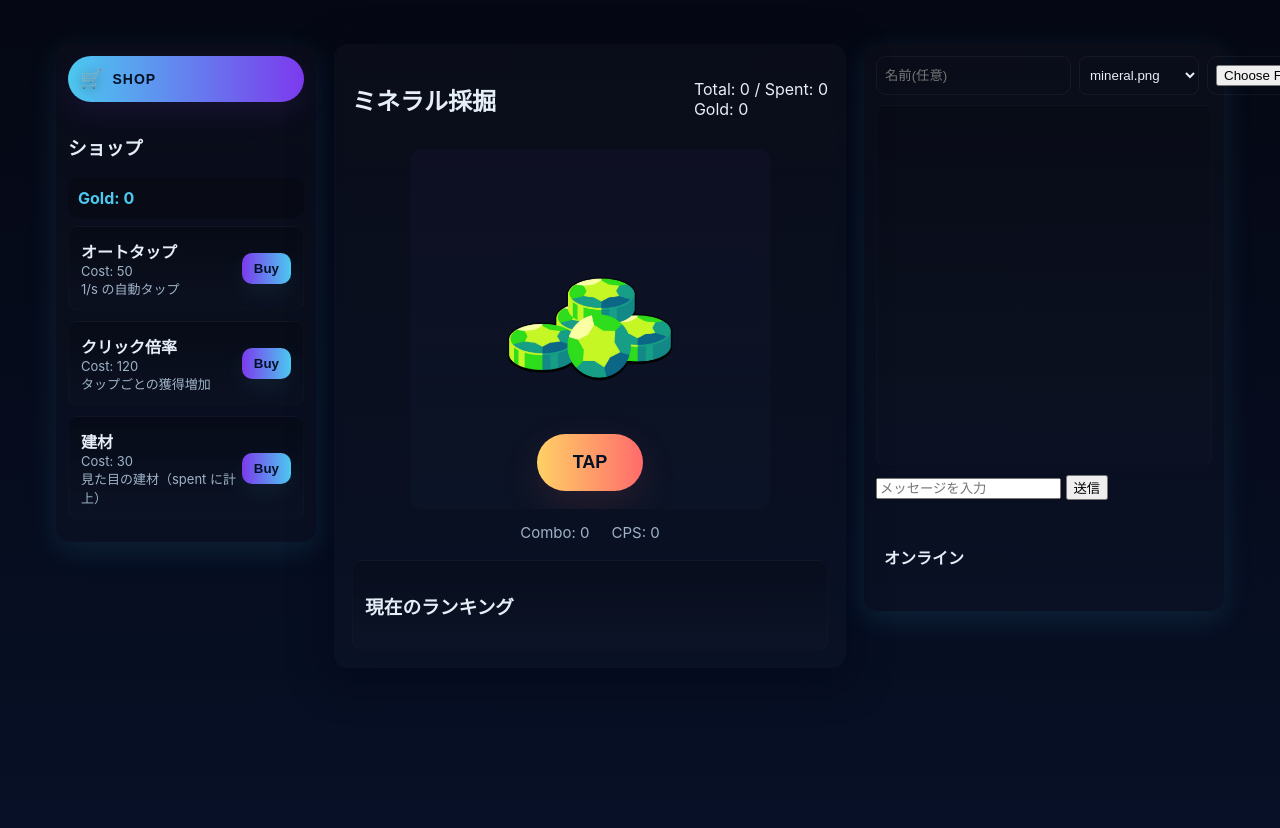
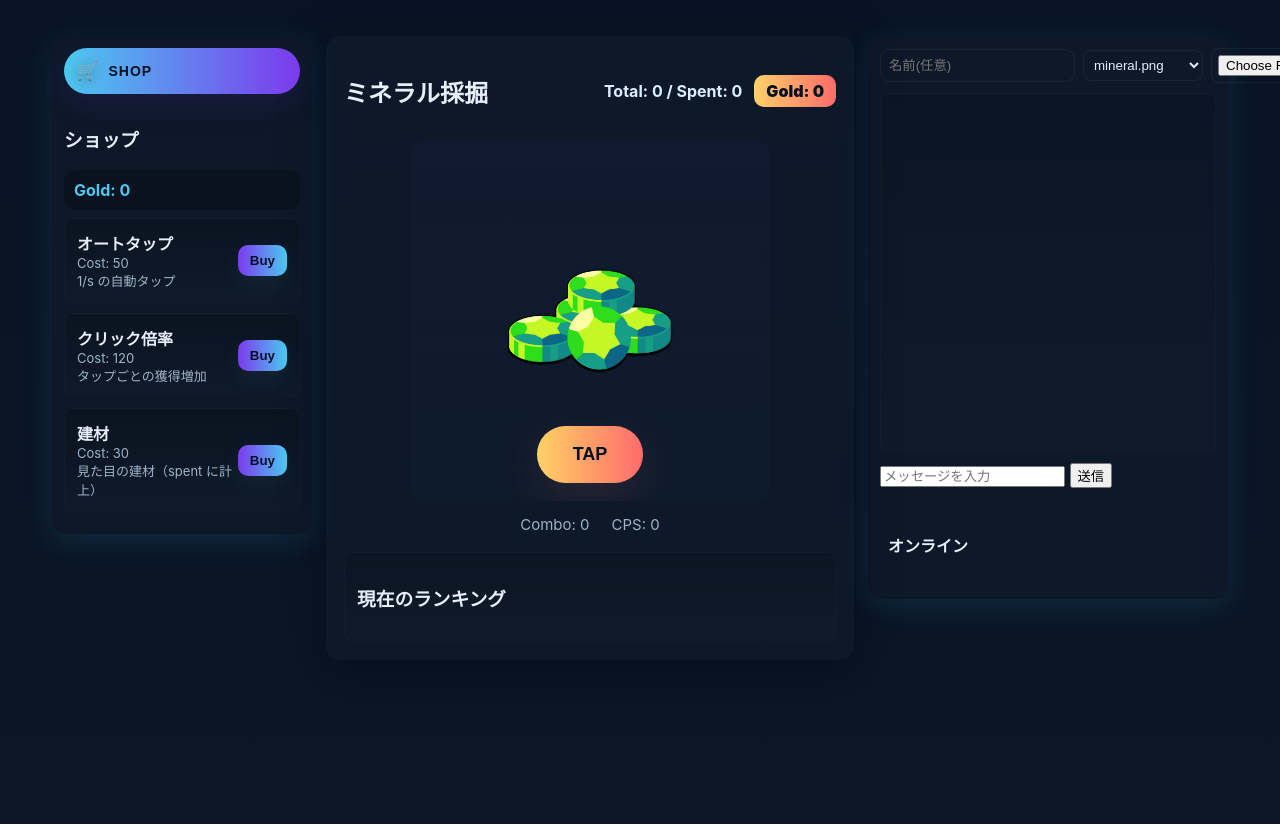
Before and after one commit to kamesann121/benkyou, a website: page Project/public/index.html in a window 1280 px wide. Shown: the top 828 px of the page. Drawn offline with nearby package versions, Linux system fonts and the light colour scheme; no server answers.

Commit message:
Update style.css

```diff
--- a/Project/public/style.css
+++ b/Project/public/style.css
@@ -1,6 +1,6 @@
 :root{
-  --bg:#071026;
-  --panel:#081428;
+  --bg:#0b1626; /* 少し明るく調整 */
+  --panel:#0f2233;
   --accent:#4cc9f0;
   --accent-2:#7c3aed;
   --muted:#9fb3c8;
@@ -11,8 +11,8 @@
 
 /* reset */
 *{box-sizing:border-box}
-html,body{height:100%;margin:0;font-family:Inter,system-ui,Segoe UI,Roboto,Arial;color:#e6eef8;background:linear-gradient(180deg,#050814 0%, #071026 100%);}
-.wrap{max-width:1200px;margin:28px auto;padding:16px;display:grid;grid-template-columns:260px 1fr 360px;gap:18px;align-items:start}
+html,body{height:100%;margin:0;font-family:Inter,system-ui,Segoe UI,Roboto,Arial;color:#e6eef8;background:linear-gradient(180deg,#081425 0%, var(--bg) 100%);}
+.wrap{max-width:1200px;margin:24px auto;padding:12px;display:grid;grid-template-columns:260px 1fr 360px;gap:14px;align-items:start}
 
 /* left: shop */
 .left-panel{background:linear-gradient(180deg, rgba(255,255,255,0.02), rgba(255,255,255,0.01));border-radius:var(--radius);padding:12px;position:relative;box-shadow:var(--glow)}
@@ -24,37 +24,43 @@ html,body{height:100%;margin:0;font-family:Inter,system-ui,Segoe UI,Roboto,Arial
 .shop-label{letter-spacing:1px}
 
 /* collapsed body */
-.shop-body{margin-top:12px;max-height:420px;overflow:auto;transition:all 350ms cubic-bezier(.2,.9,.25,1);transform-origin:top;opacity:1;visibility:visible}
+.shop-body{margin-top:12px;max-height:420px;overflow:auto;transition:all 300ms cubic-bezier(.2,.9,.25,1);transform-origin:top;opacity:1;visibility:visible}
 .left-panel.collapsed .shop-body{max-height:0;opacity:0;visibility:hidden;transform:scaleY(0.98)}
 
 /* shop internals */
 .balance{margin:8px 0;padding:10px;border-radius:10px;background:rgba(0,0,0,0.25);font-weight:700;color:var(--accent)}
-.shop-list .shop-item{display:flex;justify-content:space-between;align-items:center;padding:12px;border-radius:10px;background:linear-gradient(180deg, rgba(0,0,0,0.22), rgba(255,255,255,0.01));margin-bottom:10px;border:1px solid rgba(255,255,255,0.02)}
+.shop-list .shop-item{display:flex;justify-content:space-between;align-items:center;padding:12px;border-radius:10px;background:linear-gradient(180deg, rgba(0,0,0,0.18), rgba(255,255,255,0.01));margin-bottom:10px;border:1px solid rgba(255,255,255,0.02)}
 .shop-item .price{font-size:13px;color:var(--muted)}
 .shop-item button.buy{padding:8px 12px;border-radius:10px;border:none;background:linear-gradient(90deg,var(--accent-2),var(--accent));color:#021124;font-weight:700;cursor:pointer;box-shadow:0 8px 22px rgba(76,201,240,0.08)}
+.shop-item button.buy[disabled]{opacity:0.45;cursor:not-allowed;background:linear-gradient(90deg,#666,#444);box-shadow:none}
 
 /* center main */
-.center-panel{background:linear-gradient(180deg, rgba(255,255,255,0.02), rgba(255,255,255,0.01));border-radius:var(--radius);padding:18px;display:flex;flex-direction:column;align-items:center;box-shadow:0 10px 40px rgba(2,6,23,0.6)}
+.center-panel{background:linear-gradient(180deg, rgba(255,255,255,0.02), rgba(255,255,255,0.01));border-radius:var(--radius);padding:18px;display:flex;flex-direction:column;align-items:center;box-shadow:0 10px 40px rgba(2,6,23,0.5)}
 .game-header{width:100%;display:flex;justify-content:space-between;align-items:center;margin-bottom:12px}
-.mineral-area{position:relative;width:360px;height:360px;display:flex;align-items:center;justify-content:center;border-radius:12px;background:linear-gradient(180deg, rgba(124,58,237,0.04), rgba(76,201,240,0.02));overflow:hidden}
+.totals{display:flex;align-items:center;gap:12px}
+.totals-inner{color:#dceeff;font-weight:700}
+.gold-large{background:linear-gradient(90deg,#ffd166,#ff6b6b);padding:6px 12px;border-radius:10px;color:#021124;font-weight:900}
+
+/* mineral area */
+.mineral-area{position:relative;width:360px;height:360px;display:flex;align-items:center;justify-content:center;border-radius:12px;background:linear-gradient(180deg, rgba(124,58,237,0.03), rgba(76,201,240,0.015));overflow:hidden}
 #mineralImg{width:46%;max-width:180px;transition:transform 120ms cubic-bezier(.2,.9,.25,1)}
 .tap-btn{position:absolute;bottom:18px;padding:18px 36px;border-radius:999px;border:none;background:linear-gradient(90deg,#ffd166,#ff6b6b);color:#021124;font-weight:900;font-size:18px;cursor:pointer;box-shadow:0 14px 40px rgba(255,107,107,0.12);transform:translateY(0);transition:transform 160ms ease}
 .tap-btn:active{transform:translateY(3px) scale(0.995)}
 
-/* neon glow for stats */
+/* stats & ranking */
 .stats{margin-top:14px;display:flex;gap:22px;color:var(--muted);font-size:15px}
-.ranking{width:100%;margin-top:18px;background:linear-gradient(180deg, rgba(0,0,0,0.18), rgba(255,255,255,0.01));padding:12px;border-radius:10px;border:1px solid rgba(255,255,255,0.02)}
+.ranking{width:100%;margin-top:18px;background:linear-gradient(180deg, rgba(0,0,0,0.12), rgba(255,255,255,0.01));padding:12px;border-radius:10px;border:1px solid rgba(255,255,255,0.02)}
 .ranking ol{padding-left:18px;margin:6px 0;color:#cfe7ff}
 
 /* right chat */
 .right-panel{background:linear-gradient(180deg, rgba(255,255,255,0.02), rgba(255,255,255,0.01));border-radius:var(--radius);padding:12px;display:flex;flex-direction:column;gap:10px;box-shadow:var(--glow)}
-.chat-header{display:flex;gap:8px}
+.chat-header{display:flex;gap:8px;align-items:center}
 .chat-header input{flex:1;padding:8px;border-radius:10px;border:1px solid rgba(255,255,255,0.05);background:transparent;color:#e6eef8}
-.chat-header select{padding:6px;border-radius:8px;border:1px solid rgba(255,255,255,0.05);background:transparent;color:#e6eef8}
+.chat-header select, .chat-header input[type="file"]{padding:6px;border-radius:8px;border:1px solid rgba(255,255,255,0.05);background:transparent;color:#e6eef8}
 .chat-header button{padding:8px 10px;border-radius:8px;border:none;background:linear-gradient(90deg,var(--accent),var(--accent-2));color:#021124;font-weight:800;cursor:pointer}
 
 /* compact message style with icon */
-.messages{height:360px;overflow:auto;padding:10px;border-radius:8px;background:linear-gradient(180deg, rgba(0,0,0,0.12), rgba(255,255,255,0.01));border:1px solid rgba(255,255,255,0.02);display:flex;flex-direction:column;gap:8px}
+.messages{height:360px;overflow:auto;padding:10px;border-radius:8px;background:linear-gradient(180deg, rgba(0,0,0,0.1), rgba(255,255,255,0.01));border:1px solid rgba(255,255,255,0.02);display:flex;flex-direction:column;gap:8px}
 .msg-row{display:flex;gap:10px;align-items:flex-start}
 .msg-icon{width:36px;height:36px;border-radius:8px;object-fit:cover;flex:0 0 36px;border:1px solid rgba(255,255,255,0.03)}
 .msg-content{flex:1;padding:8px;border-radius:8px;background:linear-gradient(90deg, rgba(255,255,255,0.02), rgba(255,255,255,0.01));backdrop-filter: blur(4px)}
@@ -66,6 +72,11 @@ html,body{height:100%;margin:0;font-family:Inter,system-ui,Segoe UI,Roboto,Arial
 .presence{margin-top:6px;background:transparent;padding:8px;border-radius:8px}
 .presence ul{list-style:none;padding:0;margin:6px 0}
 .presence li{padding:6px;border-radius:6px;background:rgba(0,0,0,0.18);margin-bottom:6px;font-size:14px;color:#cfe7ff;display:flex;align-items:center;gap:8px}
+
+/* toast */
+#toastContainer{position:fixed;left:50%;transform:translateX(-50%);bottom:22px;z-index:9998;pointer-events:none;display:flex;flex-direction:column;gap:8px;align-items:center}
+.toast{background:rgba(10,10,10,0.8);color:#fff;padding:8px 12px;border-radius:8px;box-shadow:0 6px 18px rgba(0,0,0,0.5);pointer-events:auto;opacity:0;transform:translateY(8px);transition:opacity 220ms ease, transform 220ms ease}
+.toast.show{opacity:1;transform:translateY(0)}
 
 /* responsive */
 @media(max-width:980px){
```
